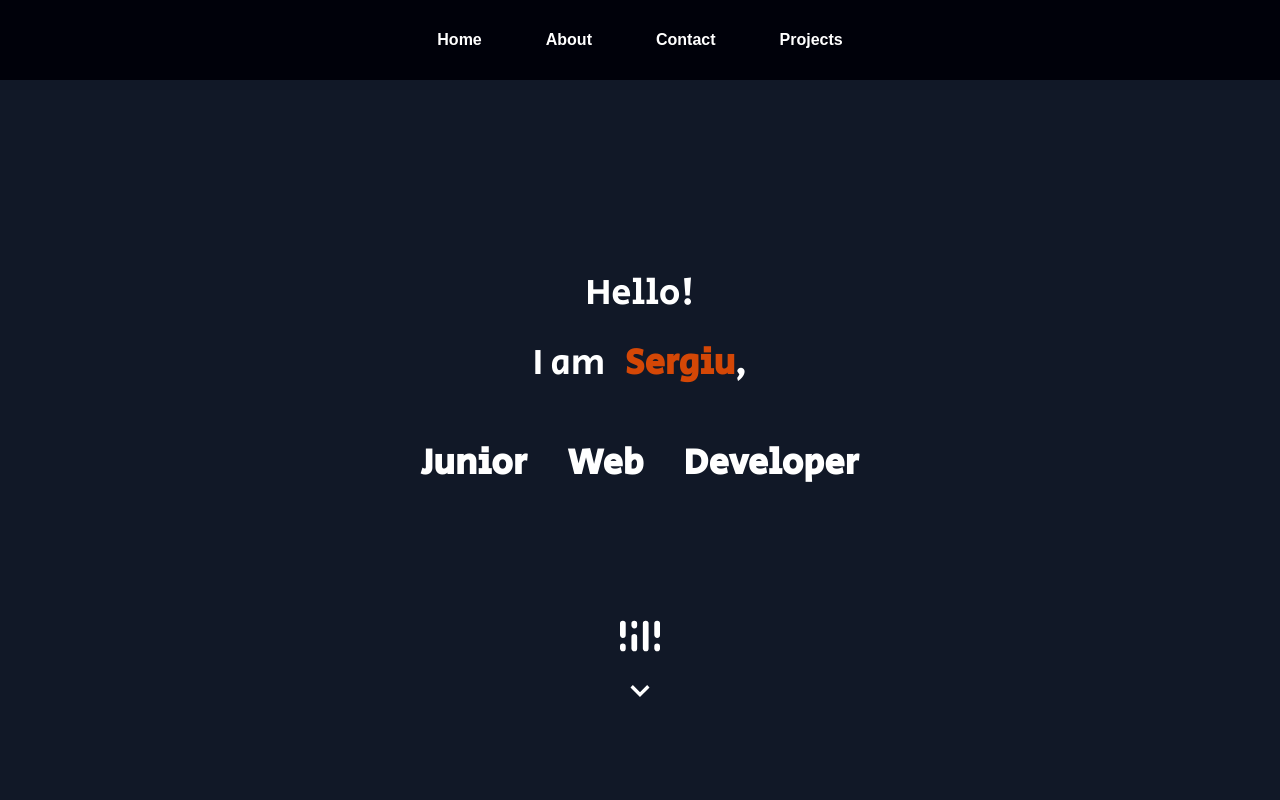
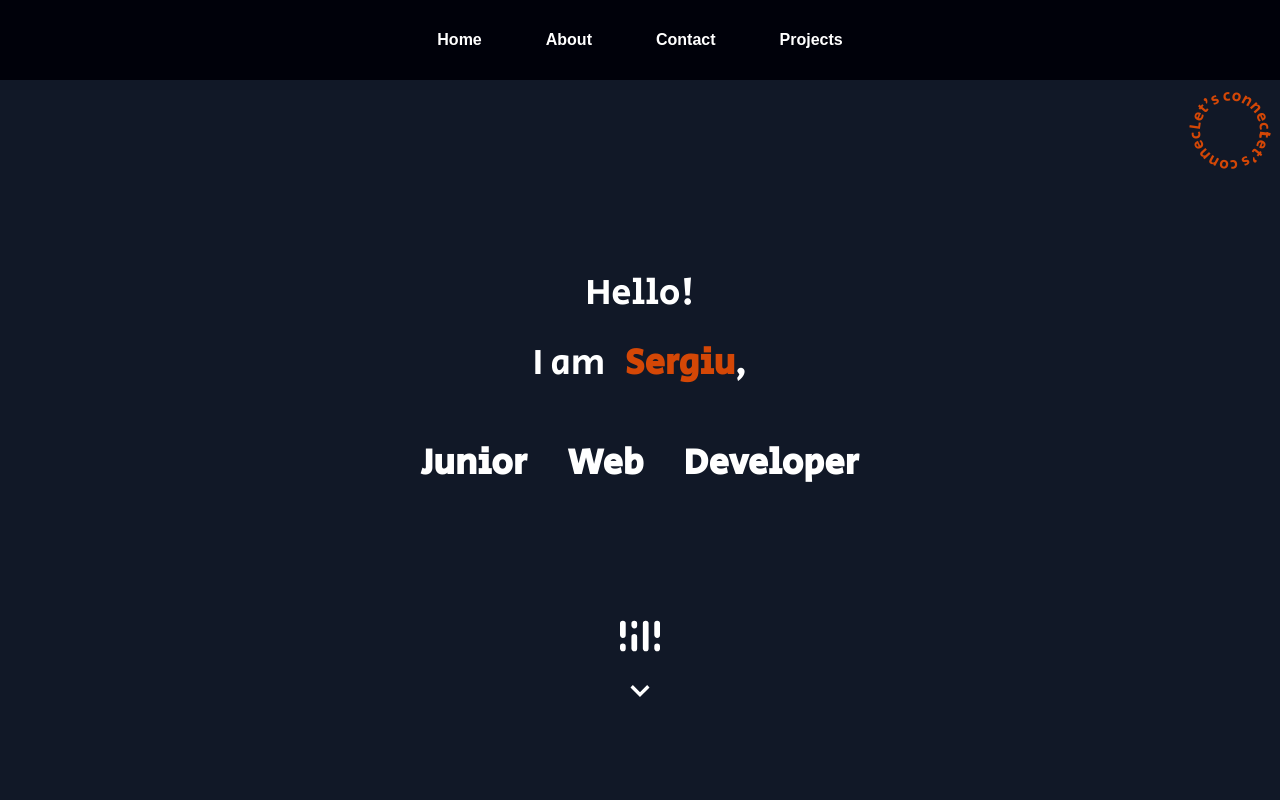
Before and after one commit to sergiusergiu1234/portfolio, a React (Create React App) app: page /#/ in a window 1280 px wide. Shown: the top 800 px of the page. Built offline with nearby package versions, Linux system fonts and the light colour scheme.

Commit message:
added contact info

```diff
--- /dev/null
+++ b/src/components/ContactIntoSection.tsx
@@ -0,0 +1,75 @@
+import { motion } from "framer-motion";
+import { useState } from "react";
+import { IconContext } from "react-icons";
+import { FaGithub, FaInstagram, FaLinkedinIn } from "react-icons/fa";
+
+const listVariants = {
+  show: {
+    transition: {
+      staggerChildren: 0.25,
+    },
+  },
+};
+
+const childrenVariants = {
+  hidden: { opacity: 0, x: -20 },
+  show: { opacity: 1, x: 0 },
+};
+
+const ContactInfoSection = () => {
+  const [toggle, setToggle] = useState<boolean>(false);
+
+  return (
+    <section className="flex flex-col gap-[1rem] justify-center items-center fixed top-20 right-0  z-[100]">
+      <motion.svg
+        onClick={() => setToggle(!toggle)}
+        width={100}
+        height={100}
+        whileHover={{ rotate: 360 }}
+        transition={{ duration: 2 }}
+        fill="transparent"
+        className={"hover:cursor-pointer"}
+      >
+        <path id="curve" d="M 20 50 A 30 30 0 1 1 20 51"></path>
+        <text fill="#d44706" className="text-md">
+          <textPath href="#curve" startOffset="0%">
+            Let's connect
+          </textPath>
+          <textPath href="#curve" startOffset="50%">
+            Let's connect
+          </textPath>
+        </text>
+      </motion.svg>
+      {toggle && (
+        <section>
+          <motion.ul
+            variants={listVariants}
+            initial="hidden"
+            animate="show"
+            className="text-3xl flex flex-col gap-[1rem]"
+          >
+            <motion.li variants={childrenVariants} whileHover={{scale:1.7}}>
+              <a href="https://github.com/sergiusergiu1234">
+                <FaGithub className="text-white" />
+              </a>
+            </motion.li>
+
+            <motion.li variants={childrenVariants}  whileHover={{scale:1.7}}>
+              <a href="https://www.instagram.com/sergiuc.stefan/">
+                <FaInstagram className="text-white" />
+              </a>
+            </motion.li>
+
+            <motion.li variants={childrenVariants}  whileHover={{scale:1.7}}>
+              <a href="https://www.linkedin.com/in/sergiu-catalin-stefan-a5553a196/">
+                <FaLinkedinIn className="text-white" />
+              </a>
+            </motion.li>
+          </motion.ul>
+        </section>
+      )}
+    </section>
+  );
+};
+
+export default ContactInfoSection;
--- a/src/components/Content.tsx
+++ b/src/components/Content.tsx
@@ -24,6 +24,7 @@ import AnimatedButton from "./AnimatedButton";
 import Contact from "./Contact";
 import SkillsSection from "./SkillsSection";
 import Title from "./Title";
+import ContactInfoSection from "./ContactIntoSection";
 
 export const Content = () => {
   const Element = Scroll.Element;
@@ -43,7 +44,7 @@ export const Content = () => {
 
   return (
     <div className={`font-rubik_mono_one_two ${blurred ? "blur-xl" : ""}`}>
-
+      <ContactInfoSection/>
       <Element
         className=" bg-gray-900 flex flex-col   h-screen content-center items-center sm:text-4xl text-lg  justify-center z-10"
         name="landing"
@@ -68,6 +69,8 @@ export const Content = () => {
 
               transition: {
                 duration: 3,
+                delay:1
+
               },
             },
           }}
@@ -83,7 +86,7 @@ export const Content = () => {
         <motion.div
           variants={{
             hidden: { opacity: 0, y: -20 },
-            show: { opacity: 1, y: 0, z: 100, transition: { duration: 3, delay: 1 } },
+            show: { opacity: 1, y: 0, z: 100, transition: { duration: 3, delay: 2 } },
           }}
           initial="hidden"
           animate="show"
```
